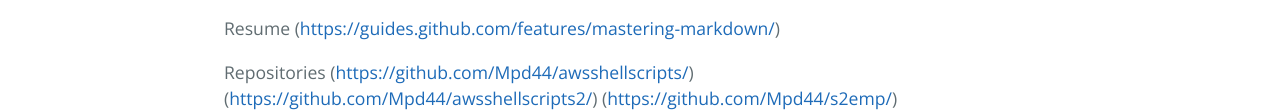
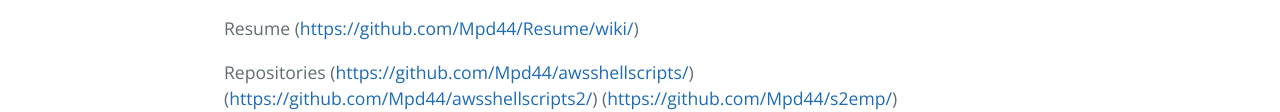
Before and after one commit to Mpd44/Portfolio, a plain HTML site: page index.html in a window 1280 px wide. Shown: the part 470-582 px from the top of the page. Drawn offline with nearby package versions, Linux system fonts and the light colour scheme.

Commit message:
Update index.html

```diff
--- a/index.html
+++ b/index.html
@@ -22,7 +22,7 @@
       <h1>
 <a id="about-me" class="anchor" href="#about-me" aria-hidden="true"><span aria-hidden="true" class="octicon octicon-link"></span></a>About Me</h1>
 
-<p>Resume (<a href="https://guides.github.com/features/mastering-markdown/">https://guides.github.com/features/mastering-markdown/</a>) </p>
+<p>Resume (<a href="https://github.com/Mpd44/Resume/wiki/">https://github.com/Mpd44/Resume/wiki/</a>) </p>
 <p> Repositories  (<a href="https://github.com/Mpd44/awsshellscripts/">https://github.com/Mpd44/awsshellscripts/</a>)
                   (<a href="https://github.com/Mpd44/awsshellscripts2/">https://github.com/Mpd44/awsshellscripts2/</a>)
                   (<a href="https://github.com/Mpd44/s2emp/">https://github.com/Mpd44/s2emp/</a>)</p>
```
